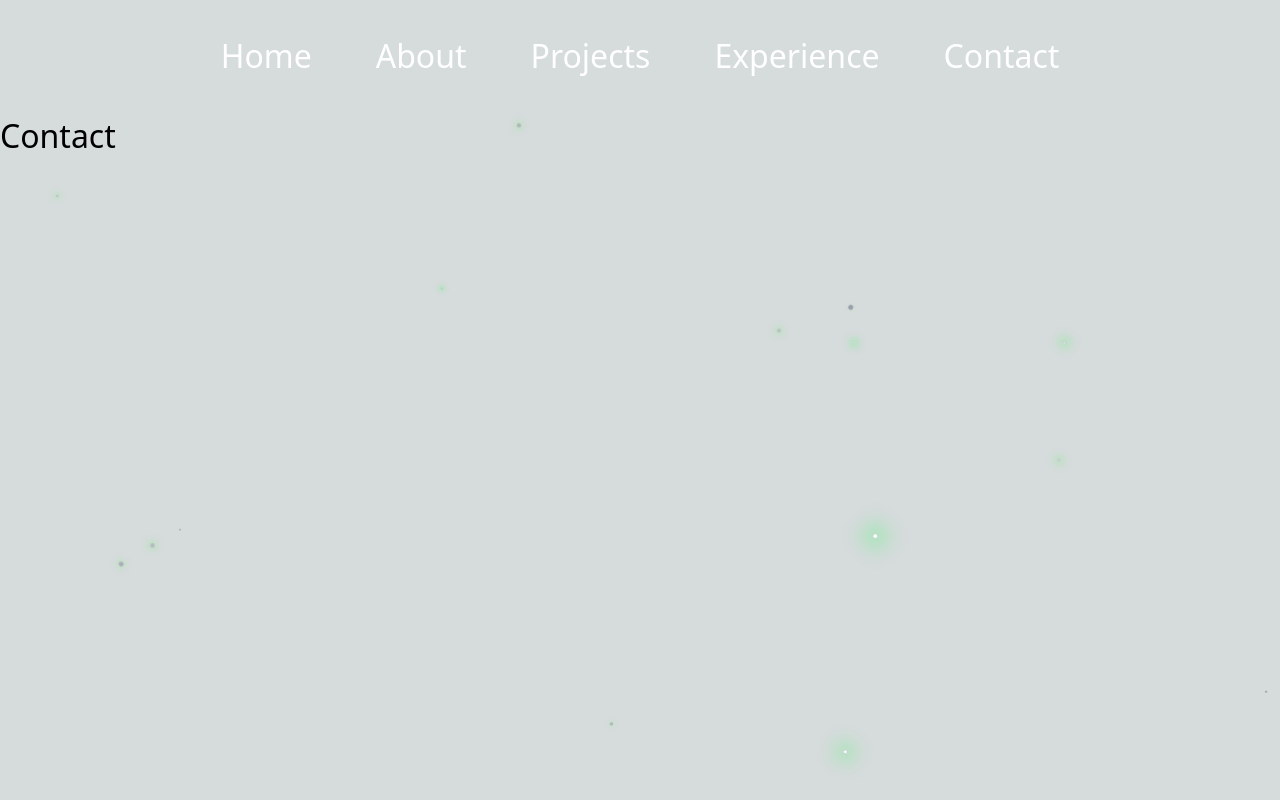
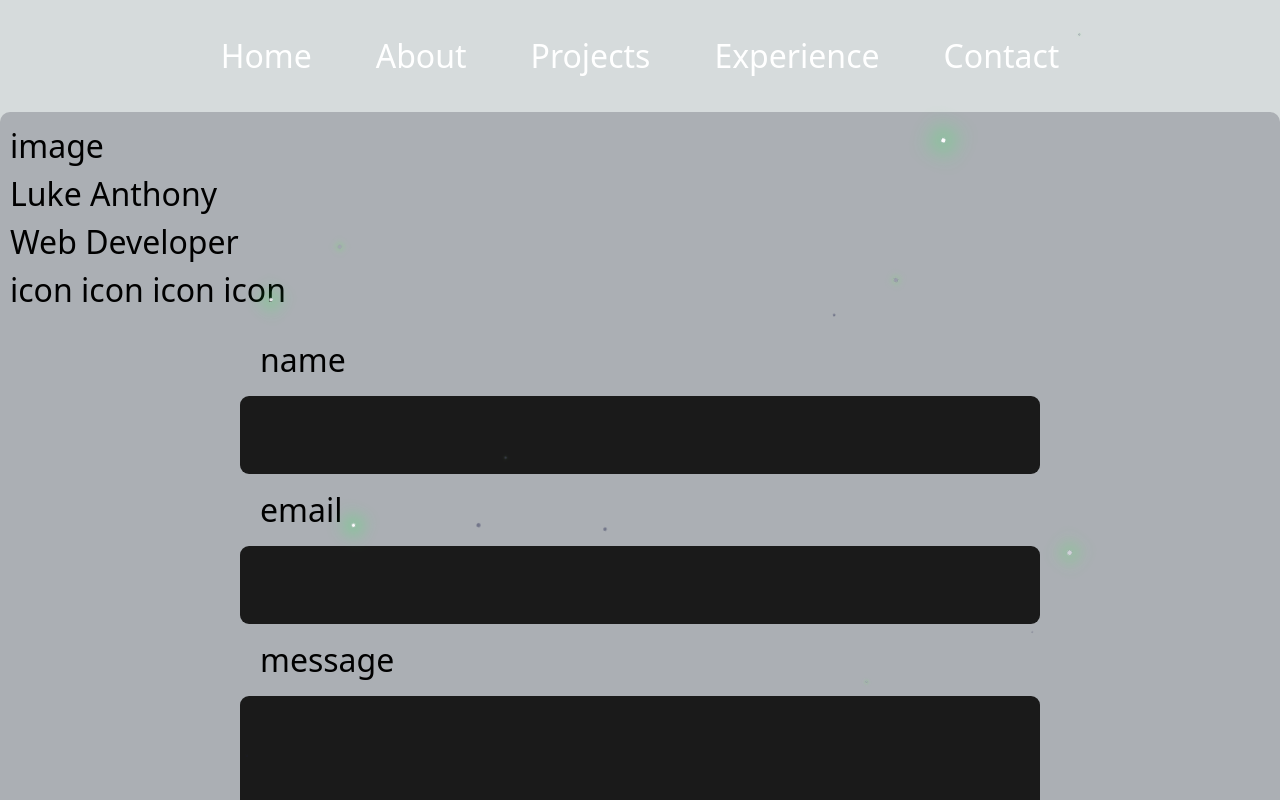
Before and after one commit to lucian1996/vite-react-portfolio, a React (Vite) app: page /contact in a window 1280 px wide. Shown: the top 800 px of the page. Built offline with nearby package versions, Linux system fonts and the light colour scheme.

Commit message:
about to style contact card

```diff
--- a/package.json
+++ b/package.json
@@ -10,6 +10,8 @@
     "preview": "vite preview"
   },
   "dependencies": {
+    "@emailjs/browser": "^3.11.0",
+    "emailjs": "^4.0.3",
     "framer-motion": "^10.16.4",
     "react": "^18.2.0",
     "react-dom": "^18.2.0",
--- /dev/null
+++ b/src/components/about.tsx
@@ -0,0 +1,6 @@
+
+export default function About() {
+  return (
+    <div>About</div>
+  )
+}
--- /dev/null
+++ b/src/components/contact-card.tsx
@@ -0,0 +1,19 @@
+
+export default function ContactCard() {
+  return (
+    <div className="contact-card">
+      <div className="contact-card-header">
+        <div className="contact-card-image-frame">
+          <div className="content-card-image">image</div>
+        </div>
+        <div className="contact-card-header-info">
+          <div className="contact-card-header-info-name">Luke Anthony</div>
+          <div className="contact-card-header-info-title">Web Developer</div>
+        </div>
+      </div>
+      <div className="contact-card-footer">
+        icon icon icon icon
+      </div>
+    </div>
+    );
+}
--- a/src/page/contact-page.tsx
+++ b/src/page/contact-page.tsx
@@ -2,8 +2,25 @@ import Fireflies from "../components/interface/fireflies";
 import Header from "../components/interface/header";
 import { motion } from "framer-motion";
 import '../utility/style/page/contact.css'
+import ContactCard from "../components/contact-card";
+import React, { useRef } from 'react';
+import emailjs from '@emailjs/browser';
 
 export default function ContactPage() {
+  const form = useRef<HTMLFormElement | null>(null);
+  const sendEmail = (e: React.FormEvent) => {
+    e.preventDefault();
+    if (form.current) {
+      emailjs.sendForm('service_1dv3bdm', 'template_y0bovyn', form.current, '4det7y_L2a0fApovP')
+        .then((result) => {
+          console.log(result.text);
+        })
+        .catch((error) => {
+          console.log(error.text);
+        });
+    }
+  };
+
   return (
     <div className="layout">
       <Header />
@@ -14,10 +31,22 @@ export default function ContactPage() {
         transition={{ duration: 0.5 }}
         className="main"
       >
-        Contact
+        <div id="Contact">
+          <div className="frame">
+            <ContactCard />
+            <form ref={form} autoComplete='false' onSubmit={sendEmail}>
+              <label>name</label>
+              <input type="text" name="user_name" />
+              <label>email</label>
+              <input type="email" name="user_email" />
+              <label>message</label>
+              <textarea name="message" />
+              <input type="submit" value="Send" onClick={() => { console.log('clicked') }} className='button' />
+            </form>
+          </div>
+        </div>
       </motion.div >
       <Fireflies />
-
     </div>
-  );
+  )
 }
--- a/src/utility/style/global.css
+++ b/src/utility/style/global.css
@@ -79,3 +79,13 @@ body::-webkit-scrollbar-thumb {
   padding-bottom: 55px;
   border-radius: 10px;
 }
+
+::selection {
+  background-color: #5768a5;
+  color: #000000;
+}
+
+::-moz-selection {
+  background-color: #5768a5;
+  color: #000000;
+}
--- a/src/utility/style/page/about.css
+++ b/src/utility/style/page/about.css
@@ -0,0 +1,13 @@
+#About {
+  height: 100%;
+  margin-left: auto;
+  margin-right: auto;
+  display: flex;
+  flex-direction: column;
+}
+@media screen and (min-width: 1080px) {
+  #About {
+    min-width: 1000px;
+    max-width: 1400px;
+  }
+}
--- a/src/utility/style/page/contact.css
+++ b/src/utility/style/page/contact.css
@@ -0,0 +1,64 @@
+#Contact {
+  height: 100%;
+  margin-left: auto;
+  margin-right: auto;
+  display: flex;
+  flex-direction: column;
+}
+@media screen and (min-width: 1080px) {
+  #Contact {
+    min-width: 1000px;
+    max-width: 1400px;
+  }
+}
+
+#Contact .frame {
+  background-color: rgba(37, 37, 54, 0.245);
+  margin: 0 auto;
+  width: 100%;
+  height: 100%;
+  padding: 10px;
+  border-radius: 10px;
+  display: flex;
+  flex-direction: column;
+}
+
+#Contact form {
+  margin: 0 auto;
+  height: 100%;
+  padding: 10px;
+  border-radius: 10px;
+  display: flex;
+  flex-direction: column;
+}
+
+label {
+  padding-top: 12px;
+  padding-bottom: 12px;
+  margin-left: 20px;
+}
+
+input,
+textarea {
+  width: 800px;
+  padding-top: 15px;
+  padding-bottom: 15px;
+  padding-left: 20px;
+  padding-right: 20px;
+  border-radius: 9px;
+  background-color: rgb(26, 26, 26);
+}
+
+textarea {
+  height: 8em; /* Set the height to 3em or adjust as needed */
+  resize: none;
+}
+
+input:focus,
+textarea:focus {
+  outline: none;
+}
+
+#Contact .button {
+  padding: 50px;
+}
--- a/src/utility/style/page/experience.css
+++ b/src/utility/style/page/experience.css
@@ -15,8 +15,8 @@
 #Experience .frame {
   /* background-color: rgba(48, 123, 99, 0.264); */
   background-color: rgba(37, 37, 54, 0.245);
-  margin: 0 auto; /* Center the element horizontally */
-  width: 100%; /* Occupy the full width of the viewport */
+  margin: 0 auto;
+  width: 100%;
   padding: 10px;
   border-radius: 10px;
 }
```
Also changed, not shown: 1 other file (tests, documents, lock files or other folders).
